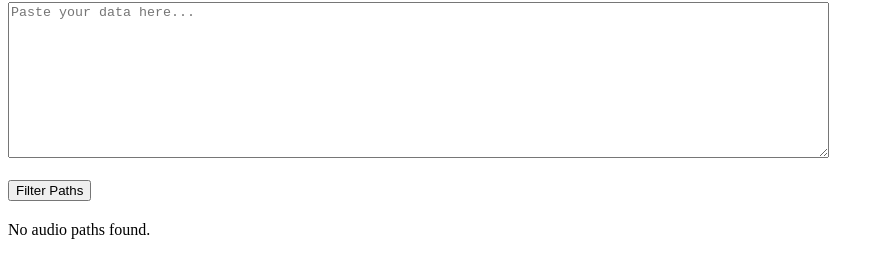
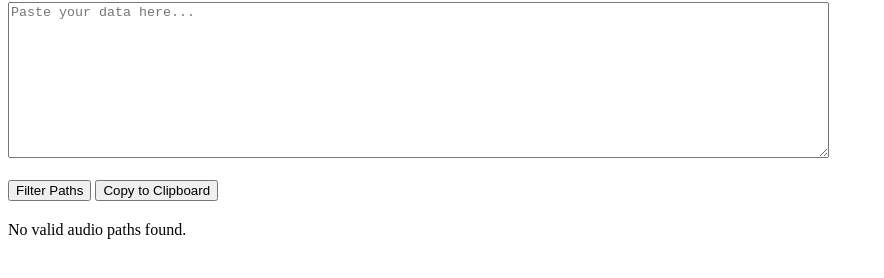
Before and after one commit to ravanabackup/bible, a plain HTML site: page biblefilter.html in a window 1280 px wide. Both pictures are taken after a click on the button "Filter Paths". Shown: the part 78-356 px from the top of the page, without its empty margins (0-884 px from the left). Drawn offline with Linux system fonts and the light colour scheme.

Commit message:
Update biblefilter.html

```diff
--- a/biblefilter.html
+++ b/biblefilter.html
@@ -10,21 +10,29 @@
         <h1>Filter Audio Paths</h1>
         <textarea id="inputText" rows="10" cols="100" placeholder="Paste your data here..."></textarea><br><br>
         <button onclick="filterAudioPaths()">Filter Paths</button>
+        <button onclick="copyToClipboard()">Copy to Clipboard</button>
         <div id="output" style="margin-top: 20px; white-space: pre-line;"></div>
     </div>
 
     <script>
         function filterAudioPaths() {
             const inputText = document.getElementById('inputText').value;
-            const regex = /audio\/(OT|NT)\/[^\"]+/g; // Regular expression to find paths with audio/OT/ or audio/NT/
-            const matches = inputText.match(regex);
+            const regex = /audio\/(OT|NT)\/[^\"]+\.mp3/g; // Regular expression to find paths with audio/OT/ or audio/NT/ and .mp3
+            const matches = [...new Set(inputText.match(regex))]; // Remove duplicates using Set
 
             const outputDiv = document.getElementById('output');
-            if (matches) {
+            if (matches.length > 0) {
                 outputDiv.textContent = matches.join('\n'); // Display each match on a new line
             } else {
-                outputDiv.textContent = 'No audio paths found.';
+                outputDiv.textContent = 'No valid audio paths found.';
             }
+        }
+
+        function copyToClipboard() {
+            const outputDiv = document.getElementById('output');
+            navigator.clipboard.writeText(outputDiv.textContent)
+                .then(() => alert('Copied to clipboard!'))
+                .catch(err => console.error('Failed to copy text: ', err));
         }
     </script>
 </body>
```
